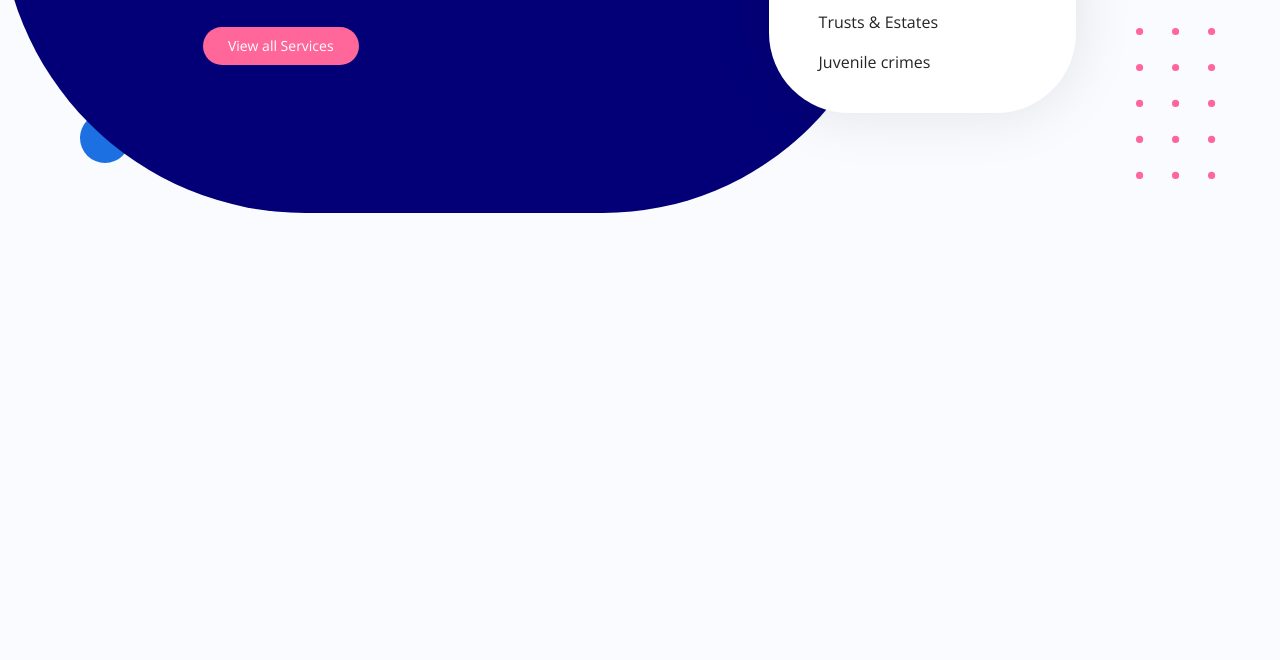
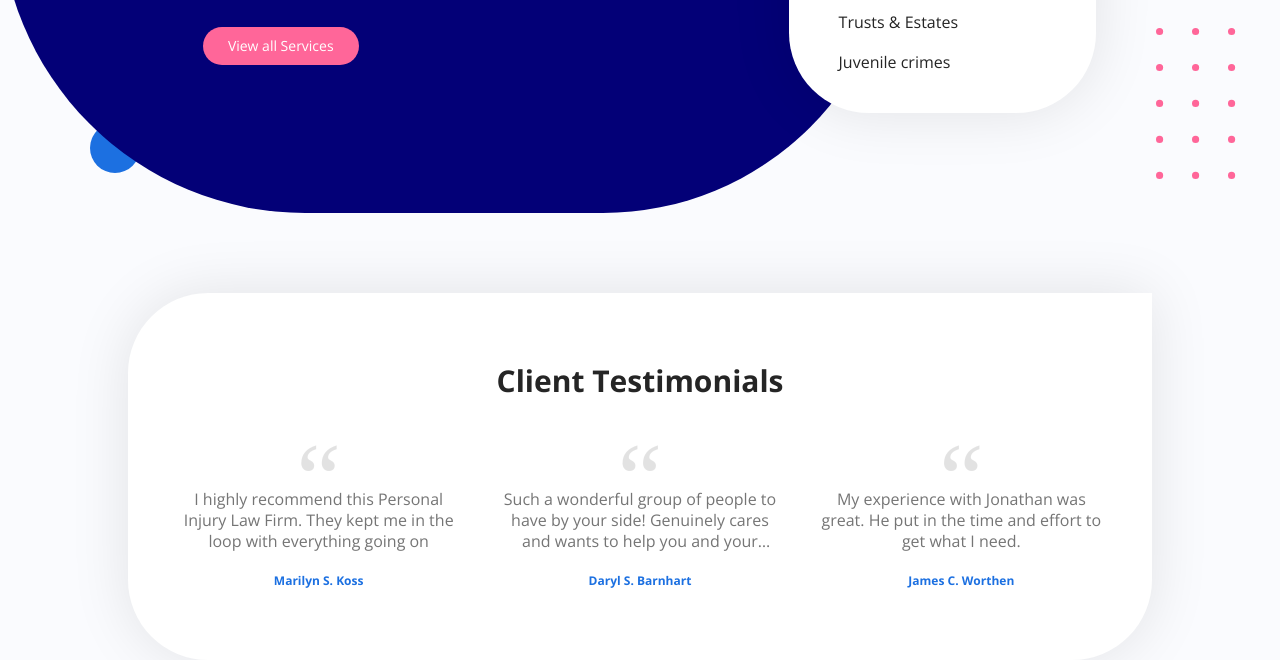
Before and after one commit to kouayip/webflix, a plain HTML site: page index.htm in a window 1280 px wide. Shown: the part 373-1033 px from the top of the page. Before the commit the page ends 800 px from the top, so only its background shows below. Drawn offline with nearby package versions, Linux system fonts and the light colour scheme; a web font is replaced by a local one.

Commit message:
set section about

```diff
--- a/index.htm
+++ b/index.htm
@@ -7,7 +7,7 @@
     <link rel="stylesheet" href="./css/style.css" />
     <link rel="preconnect" href="https://fonts.gstatic.com" />
     <link
-      href="https://fonts.googleapis.com/css2?family=Open+Sans:wght@300;400;600;700;800&display=swap"
+      href="https://fonts.googleapis.com/css2?family=Open+Sans:wght@300;400;600;700;800&display=swap&family=Volkhov&display=swap"
       rel="stylesheet"
     />
   </head>
@@ -17,7 +17,7 @@
         <img class="logo-brand" src="./assets/images/logo.svg" alt="" />
       </a>
       <nav class="nav mg-lt-2 flex space-btw flex-1 align-ctr">
-        <ul class="nav-list flex c-white">
+        <ul class="nav-list flex color-white">
           <li class="nav-item">
             <a href="#" class="nav-link">Home</a>
           </li>
@@ -53,17 +53,17 @@
       </nav>
     </header>
     <main>
-      <section class="hero container p-absolute top-0">
+      <section class="hero">
         <div class="banner flex align-ctr h-100">
-          <div class="mg-auto c-white">
+          <div class="mg-auto color-white">
             <h1 class="banner-title txt-regular">We help for</br> <span class="txt-bold">Professional Service </span>with</br> Personal Attention</h1>
             <p class="banner-desc txt-light mg-tp-2">We've helped over 2 million</br> people get the help they need</p>
             <a href="#" class="d-inline-block btn btn-pink mg-tp-3">View all Services</a>
           </div>
           <div class="banner-card card">
             <ul class="list">
-              <li class="list-item txt-color-primary">Administrative Law</li>
-              <li class="list-item txt-color-primary">Business & Transactions</li>
+              <li class="list-item color-primary">Administrative Law</li>
+              <li class="list-item color-primary">Business & Transactions</li>
               <li class="list-item">Professional Malpractice</li>
               <li class="list-item">Healthcare Law</li>
               <li class="list-item">Employment Compensation</li>
@@ -74,6 +74,34 @@
           </div>
         </div>
       </section>
+      <section class="about container mg-tp-4 ">
+        <div class="card txt-align-ctr">
+          <h2 class="about-title mg-bm-4 ">Client Testimonials</h2>
+          <div class="about-content">
+            <div class="grid row col-3 gap-col-4">
+              <div class="about-comment">
+                <p class="color-hint mg-bm-2">I highly recommend this Personal
+                  Injury Law Firm. They kept me in the
+                  loop with everything going on</p>
+                  <a class="color-primary txt-bold" href="#">Marilyn S. Koss</a>
+              </div>
+              <div class="about-comment">
+                <p class="color-hint mg-bm-2">Such a wonderful group of people to
+                  have by your side! Genuinely cares and
+                  wants to help you and your family 🙂
+                  </p>
+                  <a  class="color-primary txt-bold" href="#">Daryl S. Barnhart</a>
+              </div>
+              <div class="about-comment">
+                <p class="color-hint mg-bm-2">My experience with Jonathan was
+                  great. He put in the time and effort to
+                  get what I need.</p>
+                  <a class="color-primary txt-bold" href="#">James C. Worthen</a>
+              </div>
+            </div>
+          </div>
+        </div>
+      </section>
     </main>
     <footer></footer>
   </body>
--- a/scss/_base.scss
+++ b/scss/_base.scss
@@ -21,7 +21,7 @@ h1 {
 }
 
 h2 {
-  font-size: 3.5rem;
+  font-size: 3rem;
 }
 
 ul {
--- a/scss/_classes.scss
+++ b/scss/_classes.scss
@@ -41,6 +41,36 @@
   }
 }
 
+//? Grid
+.grid {
+  display: grid;
+
+  //? Row
+  &.row {
+    grid-template-rows: auto;
+  }
+
+  //? Col
+  &.col {
+    @for $var from 1 to 5 {
+      &-#{$var} {
+        grid-template-columns: repeat($var, 1fr);
+      }
+    }
+  }
+
+  &.gap {
+    @for $var from 1 to 5 {
+      &-#{$var} {
+        gap: #{$var}rem;
+      }
+      &-col-#{$var} {
+        column-gap: #{$var}rem;
+      }
+    }
+  }
+}
+
 .space-btw {
   justify-content: space-between;
 }
@@ -60,6 +90,9 @@
     }
     &-tp-#{$var} {
       margin-top: #{$var}rem;
+    }
+    &-bm-#{$var} {
+      margin-bottom: #{$var}rem;
     }
   }
 }
@@ -108,13 +141,20 @@
 }
 
 //? Color
-.c {
+.color {
   &-white {
     color: var(--white);
+  }
+  &-hint {
+    color: var(--text-hint);
+  }
+  &-primary {
+    color: var(--primary);
   }
 }
 
 .card {
+  padding: 1rem;
 }
 
 //? Ul list
@@ -144,4 +184,9 @@
       color: var(--primary);
     }
   }
+  &-align {
+    &-ctr {
+      text-align: center;
+    }
+  }
 }
--- a/scss/_style.scss
+++ b/scss/_style.scss
@@ -25,6 +25,7 @@ header {
 
 .hero {
   background: var(--background-banner);
+  position: relative;
   height: 586px;
   width: 70vw;
   border-top-right-radius: 480px;
@@ -40,8 +41,8 @@ header {
     background: var(--primary);
     border-radius: 50%;
     position: absolute;
-    bottom: 50px;
-    left: 80px;
+    bottom: 40px;
+    left: 90px;
   }
 
   .banner {
@@ -80,3 +81,40 @@ header {
     }
   }
 }
+
+//? About section
+.about {
+  margin-top: 8rem;
+  width: 80%;
+  background: var(--white);
+  padding: 6rem 4rem;
+  box-shadow: var(--box-shadow);
+  border-top-left-radius: 80px;
+  border-bottom-right-radius: 80px;
+  border-bottom-left-radius: 80px;
+
+  .about-comment {
+    &::before {
+      content: "“";
+      font-size: 10rem;
+      display: block;
+      line-height: 0;
+      margin-top: 4rem;
+      margin-bottom: 1rem;
+      font-family: var(--font-family-volkhov);
+      color: var(--text-hint);
+      opacity: 20%;
+    }
+    p {
+      font-size: 1.6rem;
+      overflow: hidden;
+      text-overflow: ellipsis;
+      display: -webkit-box;
+      -webkit-line-clamp: 3; /* number of lines to show */
+      -webkit-box-orient: vertical;
+    }
+    a {
+      font-size: 1.2rem;
+    }
+  }
+}
--- a/scss/_vars.scss
+++ b/scss/_vars.scss
@@ -1,5 +1,6 @@
 :root {
   --font-family: "Open Sans", sans-serif;
+  --font-family-volkhov: "Volkhov", serif;
 
   --text-color: #252525;
   --text-hint: #757575;
```
Also changed, not shown: css/style.css, 1 other file.
